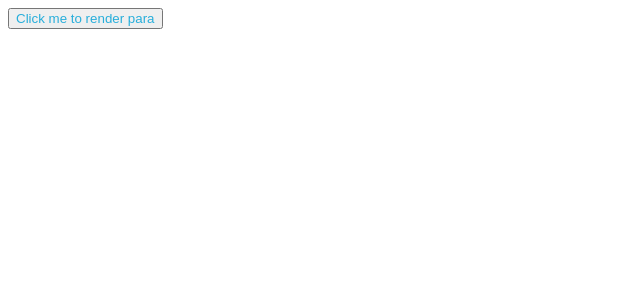
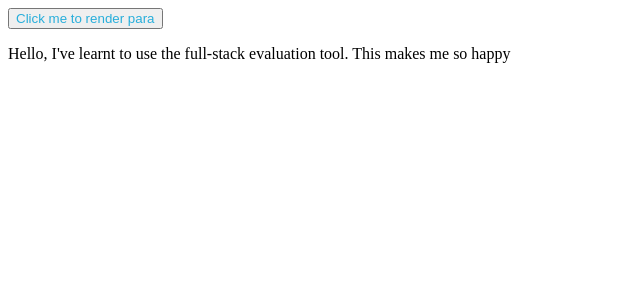
Before and after one commit to aravindbhaskar41/React-Contest---1---Button-Action-with-Class-Component, a React app: page / in a window 1280 px wide. Both pictures are taken after a click on the button "Click me to render para". Shown: the top 300 px of the page, without its empty margins (0-640 px from the left). Built offline with nearby package versions, Linux system fonts and the light colour scheme.

Commit message:
working code

```diff
--- a/src/components/App.js
+++ b/src/components/App.js
@@ -2,12 +2,10 @@ import React, { Component, useState } from "react";
 import "../styles/App.css";
 
 class App extends Component {
-  constructor(props) {
-    super(props);
-    this.state = {
-      paraText: ""
-    };
-  }
+  state = {
+    isButtonClicked: false,
+    paraText: ""
+  };
   render() {
     return (
       <div id="main">
@@ -16,13 +14,13 @@ class App extends Component {
           onClick={() =>
             this.setState({
               paraText: `Hello, I've learnt to use the full-stack evaluation tool. This makes
-		  me so happy`
+    me so happy`
             })
           }
         >
           Click me to render para
         </button>
-        {this.state.text ? <p id="para">{this.state.paraText}</p> : null}
+        {this.state.paraText ? <p id="para">{this.state.paraText}</p> : null}
       </div>
     );
   }
```
